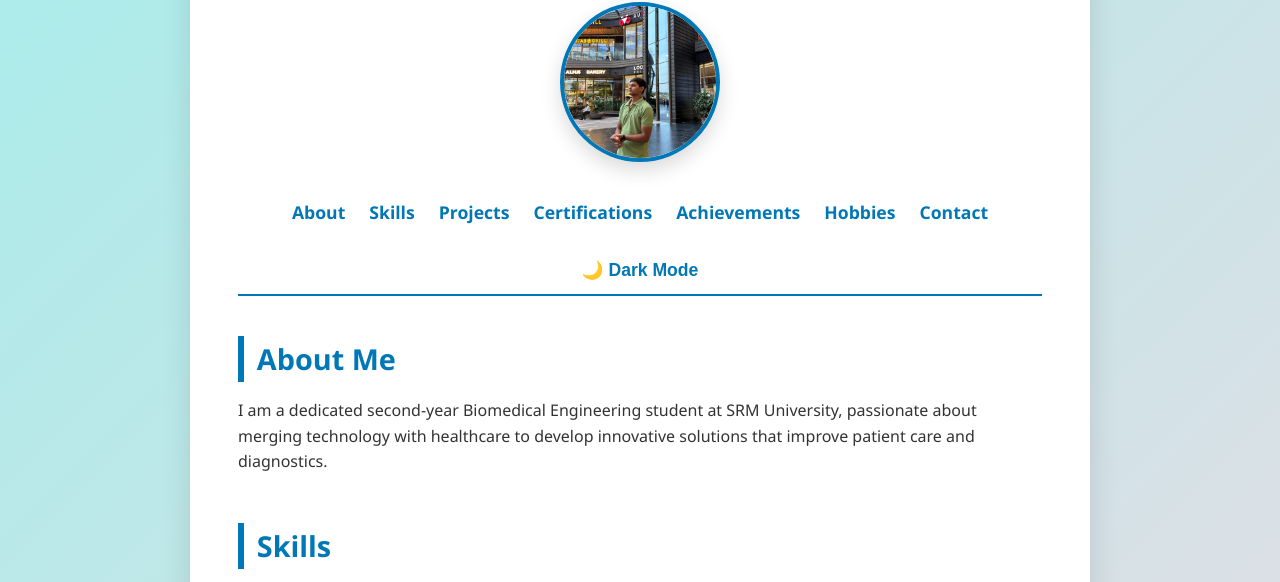
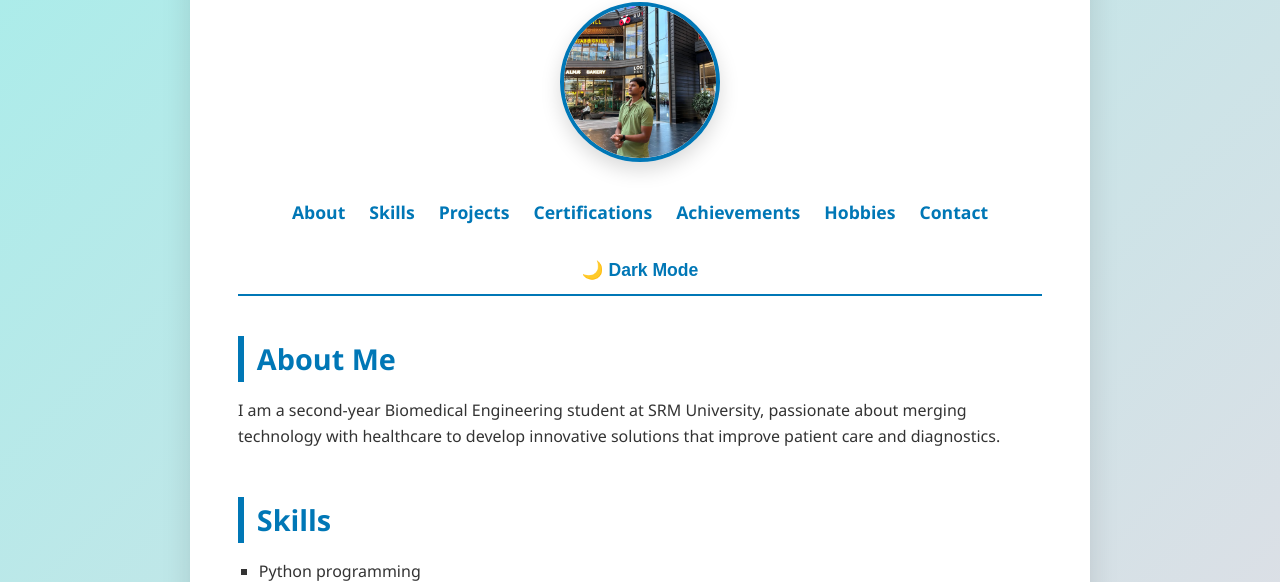
Before and after one commit to Manasnayak-16/PORTFOLIO, a plain HTML site: page index.html in a window 1280 px wide. Shown: the part 158-740 px from the top of the page. Drawn offline with Linux system fonts and the light colour scheme.

Commit message:
Update index.html

```diff
--- a/index.html
+++ b/index.html
@@ -162,7 +162,7 @@
     <section id="about">
       <h2>About Me</h2>
       <p>
-        I am a dedicated second-year Biomedical Engineering student at SRM University, passionate about merging technology with healthcare to develop innovative solutions that improve patient care and diagnostics.
+        I am a second-year Biomedical Engineering student at SRM University, passionate about merging technology with healthcare to develop innovative solutions that improve patient care and diagnostics.
       </p>
     </section>
 
```
